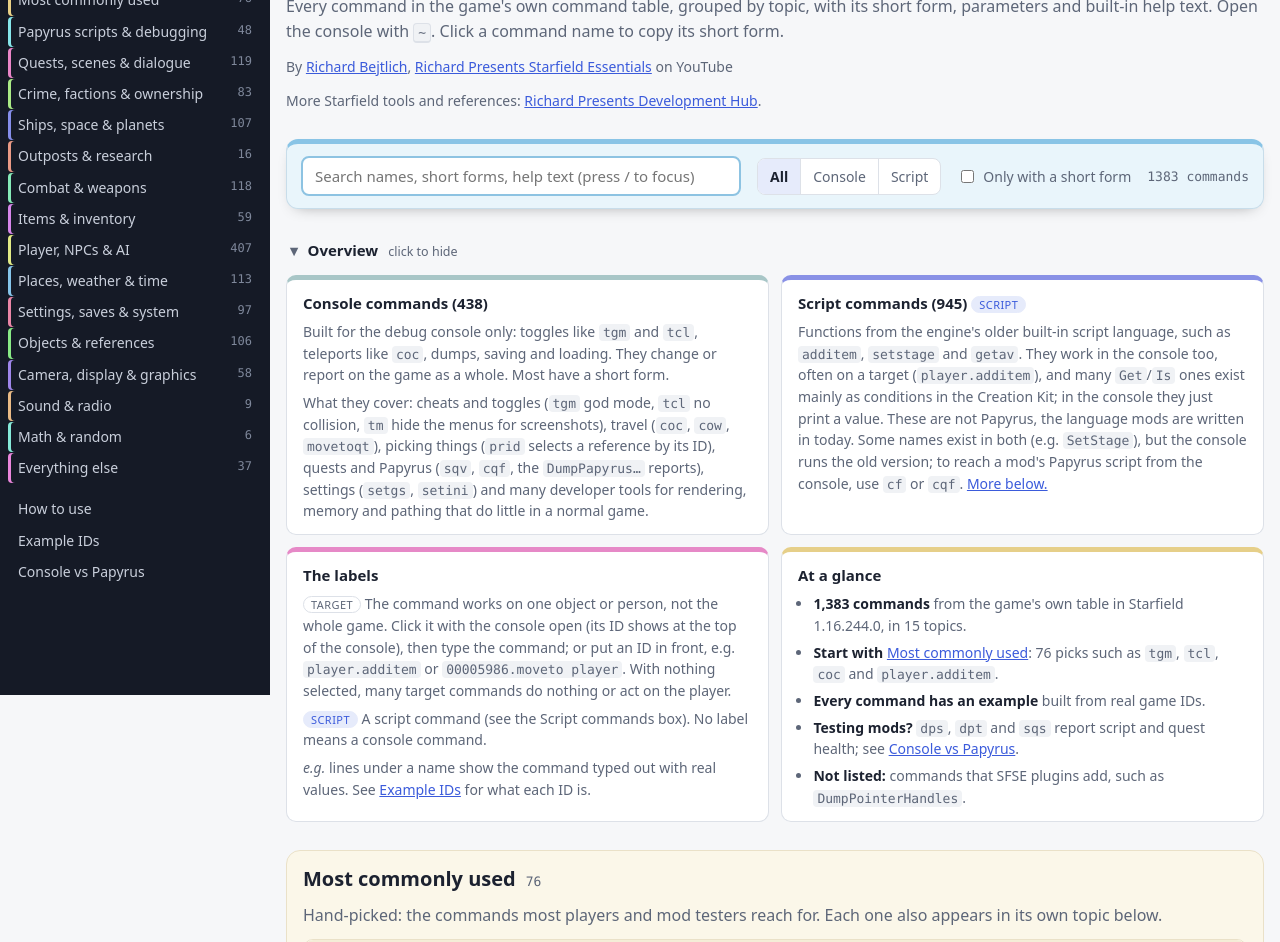
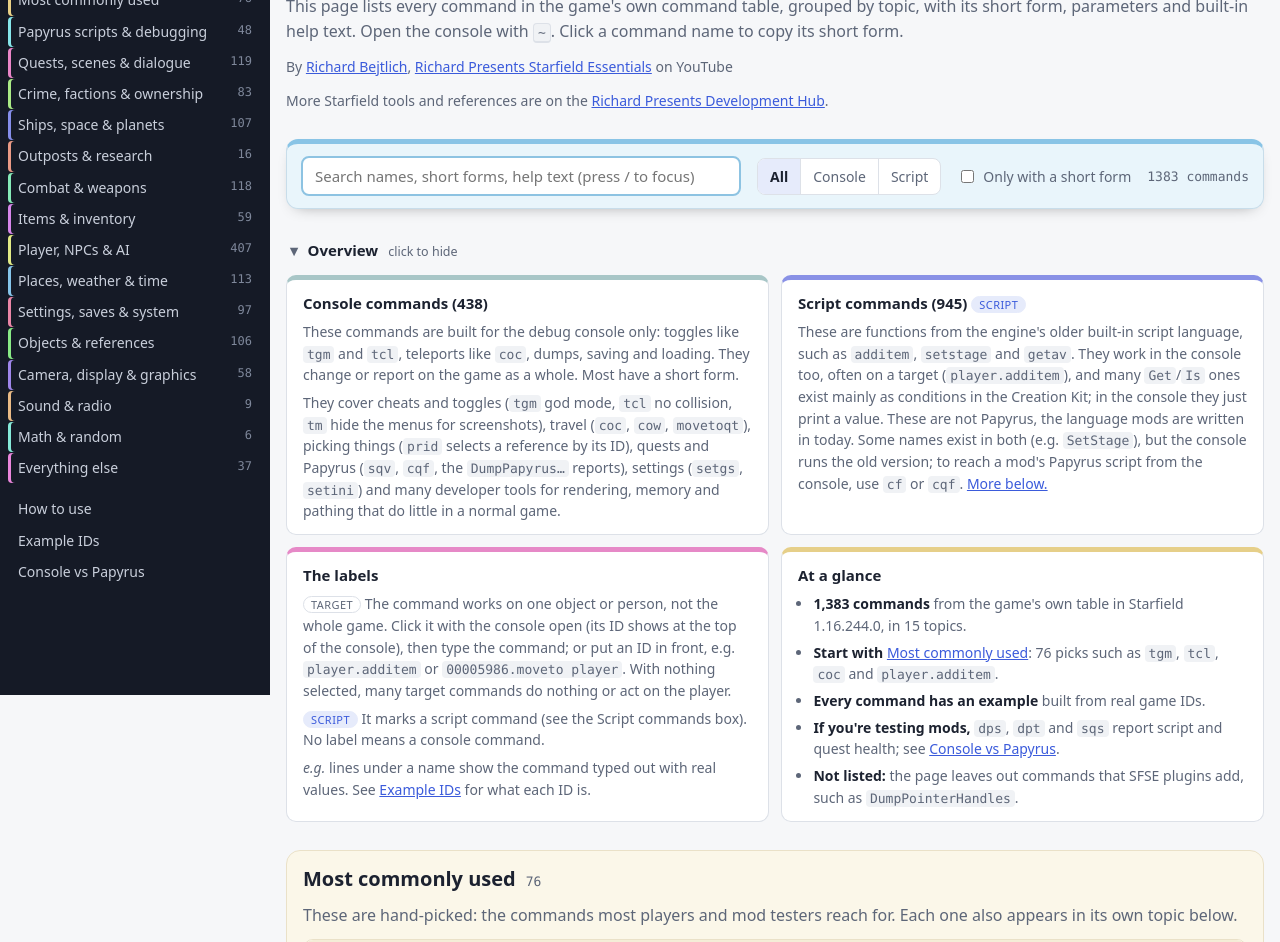
Before and after one commit to taosecurity/starfield-console-commands, a plain HTML site: page index.html in a window 1280 px wide. Shown: the part 105-1047 px from the top of the page. Drawn offline with Linux system fonts and the light colour scheme.

Commit message:
Full sentences instead of fragments in page text, footer and hub line (user rule, 2026-11-09)
Co-Authored-By: Claude Opus 5.5 <noreply@anthropic.com>

```diff
--- a/index.html
+++ b/index.html
@@ -152,12 +152,12 @@ footer { font-size: 13px; color: var(--muted); border-top: 1px solid var(--line)
 </ul></nav>
 <main>
 <header id="top">
-  <p class="eyebrow">Starfield 1.16.244.0 &middot; 1383 commands &middot; built 2026-11-09 15:23 UTC</p>
+  <p class="eyebrow">Starfield 1.16.244.0 &middot; 1383 commands &middot; built 2026-11-09 15:46 UTC</p>
   <h1>Starfield Console Commands</h1>
-  <p class="lede">Every command in the game's own command table, grouped by topic, with its short form, parameters and built-in help text.
+  <p class="lede">This page lists every command in the game's own command table, grouped by topic, with its short form, parameters and built-in help text.
   Open the console with <kbd>~</kbd>. Click a command name to copy its short form.</p>
   <p class="byline">By <a href="https://github.com/taosecurity" target="_blank" rel="noopener">Richard Bejtlich</a>, <a href="https://www.youtube.com/@RichardBejtlich" target="_blank" rel="noopener">Richard Presents Starfield Essentials</a> on YouTube</p>
-  <p class="byline">More Starfield tools and references: <a href="https://taosecurity.github.io/">Richard Presents Development Hub</a>.</p>
+  <p class="byline">More Starfield tools and references are on the <a href="https://taosecurity.github.io/">Richard Presents Development Hub</a>.</p>
 </header>
 <div class="bar" role="search">
   <input type="search" id="q" placeholder="Search names, short forms, help text (press / to focus)" aria-label="Search commands" autocomplete="off">
@@ -176,15 +176,15 @@ footer { font-size: 13px; color: var(--muted); border-top: 1px solid var(--line)
   <div class="kinds">
     <div class="kind" style="--h: 182; --bar-s: 22%">
       <h3>Console commands (438)</h3>
-      <p>Built for the debug console only: toggles like <code>tgm</code> and <code>tcl</code>, teleports like <code>coc</code>,
+      <p>These commands are built for the debug console only: toggles like <code>tgm</code> and <code>tcl</code>, teleports like <code>coc</code>,
       dumps, saving and loading. They change or report on the game as a whole. Most have a short form.</p>
-      <p>What they cover: cheats and toggles (<code>tgm</code> god mode, <code>tcl</code> no collision, <code>tm</code> hide the menus for screenshots),
+      <p>They cover cheats and toggles (<code>tgm</code> god mode, <code>tcl</code> no collision, <code>tm</code> hide the menus for screenshots),
       travel (<code>coc</code>, <code>cow</code>, <code>movetoqt</code>), picking things (<code>prid</code> selects a reference by its ID),
       quests and Papyrus (<code>sqv</code>, <code>cqf</code>, the <code>DumpPapyrus&hellip;</code> reports), settings (<code>setgs</code>, <code>setini</code>)
       and many developer tools for rendering, memory and pathing that do little in a normal game.</p>    </div>
     <div class="kind" style="--h: 235">
       <h3>Script commands (945) <span class="tag script">script</span></h3>
-      <p>Functions from the engine's older built-in script language, such as <code>additem</code>, <code>setstage</code> and <code>getav</code>.
+      <p>These are functions from the engine's older built-in script language, such as <code>additem</code>, <code>setstage</code> and <code>getav</code>.
       They work in the console too, often on a target (<code>player.additem</code>), and many <code>Get</code>/<code>Is</code> ones exist
       mainly as conditions in the Creation Kit; in the console they just print a value.
       These are not Papyrus, the language mods are written in today. Some names exist in both (e.g. <code>SetStage</code>), but the console runs the old version;
@@ -195,7 +195,7 @@ footer { font-size: 13px; color: var(--muted); border-top: 1px solid var(--line)
       <p><span class="tag">target</span> The command works on one object or person, not the whole game. Click it with the console open
       (its ID shows at the top of the console), then type the command; or put an ID in front, e.g. <code>player.additem</code> or <code>00005986.moveto player</code>.
       With nothing selected, many target commands do nothing or act on the player.</p>
-      <p><span class="tag script">script</span> A script command (see the Script commands box). No label means a console command.</p>
+      <p><span class="tag script">script</span> It marks a script command (see the Script commands box). No label means a console command.</p>
       <p><em>e.g.</em> lines under a name show the command typed out with real values. See <a href="#ids">Example IDs</a> for what each ID is.</p>
     </div>
     <div class="kind" style="--h: 45">
@@ -204,8 +204,8 @@ footer { font-size: 13px; color: var(--muted); border-top: 1px solid var(--line)
         <li><strong>1,383 commands</strong> from the game's own table in Starfield 1.16.244.0, in 15 topics.</li>
         <li><strong>Start with</strong> <a href="#common">Most commonly used</a>: 76 picks such as <code>tgm</code>, <code>tcl</code>, <code>coc</code> and <code>player.additem</code>.</li>
         <li><strong>Every command has an example</strong> built from real game IDs.</li>
-        <li><strong>Testing mods?</strong> <code>dps</code>, <code>dpt</code> and <code>sqs</code> report script and quest health; see <a href="#papyrus">Console vs Papyrus</a>.</li>
-        <li><strong>Not listed:</strong> commands that SFSE plugins add, such as <code>DumpPointerHandles</code>.</li>
+        <li><strong>If you're testing mods,</strong> <code>dps</code>, <code>dpt</code> and <code>sqs</code> report script and quest health; see <a href="#papyrus">Console vs Papyrus</a>.</li>
+        <li><strong>Not listed:</strong> the page leaves out commands that SFSE plugins add, such as <code>DumpPointerHandles</code>.</li>
       </ul>
     </div>
   </div>
@@ -213,7 +213,7 @@ footer { font-size: 13px; color: var(--muted); border-top: 1px solid var(--line)
 </section>
 <section id="common" class="topic" style="--h: 45">
   <h2>Most commonly used <small></small></h2>
-  <p class="lede">Hand-picked: the commands most players and mod testers reach for. Each one also appears in its own topic below.</p>
+  <p class="lede">These are hand-picked: the commands most players and mod testers reach for. Each one also appears in its own topic below.</p>
   <div class="frame"><table>
     <colgroup><col class="c-cmd"><col class="c-short"><col class="c-par"><col class="c-help"></colgroup>
     <thead><tr><th>Command</th><th>Short</th><th>Parameters</th><th>What it does (the game's own help text)</th></tr></thead>
@@ -352,14 +352,14 @@ footer { font-size: 13px; color: var(--muted); border-top: 1px solid var(--line)
   </ul>
   <h2>What's in this list</h2>
   <ul>
-    <li>Read from the command table in <code>Starfield.exe</code> 1.16.244.0 (Steam, file date 2026-06-12). The names and help text are the game's own, including leftovers from older Bethesda games; some commands do nothing in Starfield.</li>
+    <li>This list was read from the command table in <code>Starfield.exe</code> 1.16.244.0 (Steam, file date 2026-06-12). The names and help text are the game's own, including leftovers from older Bethesda games; some commands do nothing in Starfield.</li>
     <li>Commands added by SFSE plugins are not included, e.g. Starfield Engine Fixes' <code>DumpPointerHandles</code>.</li>
     <li>A game update can add or change commands; the list is regenerated after updates.</li>
   </ul>
 </section>
 <section id="ids" class="about">
   <h2>Example IDs</h2>
-  <p>The values used in the examples, all checked in Starfield.esm. Base records are given by FormID; quests, cells, worldspaces, globals and game settings by editor ID.</p>
+  <p>These are the values used in the examples, all checked in Starfield.esm. Base records are given by FormID; quests, cells, worldspaces, globals and game settings by editor ID.</p>
   <div class="frame"><table class="ids">
     <thead><tr><th>Value</th><th>What it is</th></tr></thead>
     <tbody>
@@ -423,14 +423,14 @@ footer { font-size: 13px; color: var(--muted); border-top: 1px solid var(--line)
     <li><code>sv</code> and <code>sqv</code> show a script's variables.</li>
     <li>The <code>DumpPapyrus&hellip;</code> commands report on running Papyrus scripts to the Papyrus log.</li>
   </ul>
-  <p><strong>Same names, different things.</strong> <code>SetValue</code>, <code>AddItem</code> and <code>SetStage</code> are console script commands, and Papyrus
+  <p><strong>The names are the same, but the things are different.</strong> <code>SetValue</code>, <code>AddItem</code> and <code>SetStage</code> are console script commands, and Papyrus
   has functions with the same names (<code>Actor.SetValue</code>, <code>ObjectReference.AddItem</code>, <code>Quest.SetStage</code>). They do similar jobs but
   aren't the same thing. This page lists what you can type in the console; it doesn't list the functions a Papyrus mod can call.
   For those, use a Papyrus reference such as the Creation Kit wiki.</p>
 </section>
 <footer>
-  <p>Made by <a href="https://github.com/taosecurity" target="_blank" rel="noopener">Richard Bejtlich</a> of Richard Presents Starfield Essentials: <a href="https://www.youtube.com/@RichardBejtlich" target="_blank" rel="noopener">youtube.com/@RichardBejtlich</a>.</p>
-  <p>Unofficial list, not made or endorsed by Bethesda. Starfield is a trademark of ZeniMax Media.</p>
+  <p><a href="https://github.com/taosecurity" target="_blank" rel="noopener">Richard Bejtlich</a> of Richard Presents Starfield Essentials made this page: <a href="https://www.youtube.com/@RichardBejtlich" target="_blank" rel="noopener">youtube.com/@RichardBejtlich</a>.</p>
+  <p>This is an unofficial list, not made or endorsed by Bethesda. Starfield is a trademark of ZeniMax Media.</p>
 </footer>
 </main>
 </div>
```
Also changed, not shown: 1 other file.
